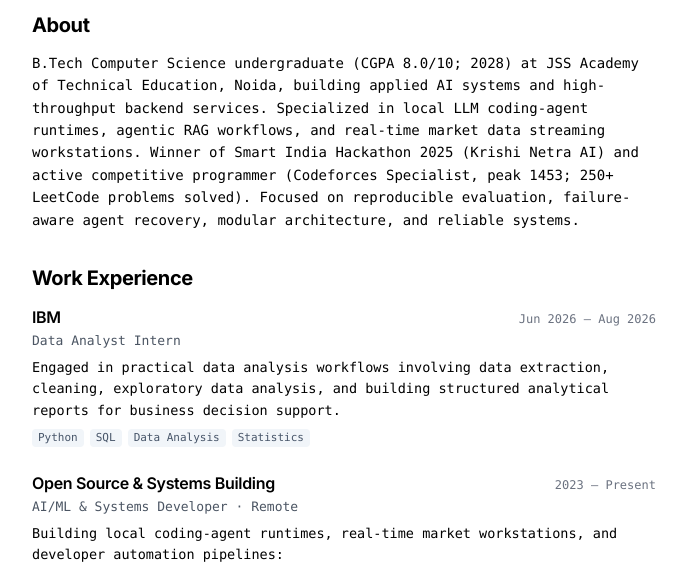
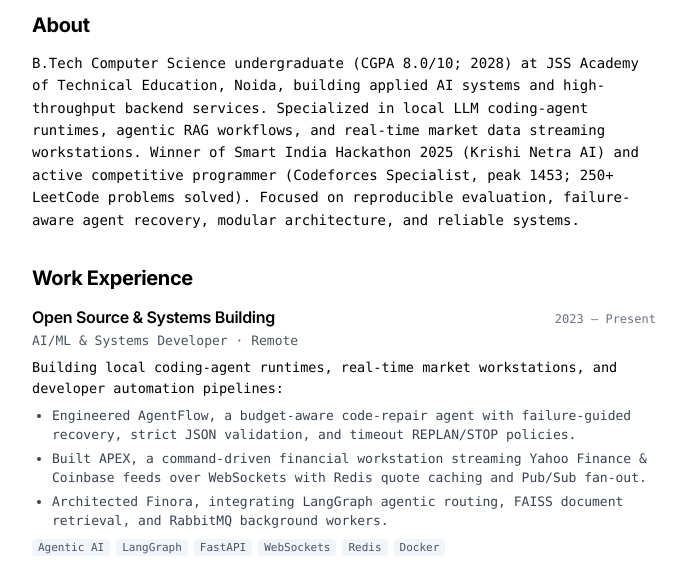
Before and after one commit to Vanshkumar16/Vanshkumar16.github.io, a plain HTML site: page index.html in a window 1280 px wide. Shown: the part 259-823 px from the top of the page, without its empty margins (296-983 px from the left). Drawn offline with Linux system fonts and the light colour scheme.

Commit message:
changes in experiences

```diff
--- a/index.html
+++ b/index.html
@@ -413,23 +413,6 @@
 
         <article class="work-item">
           <div class="item-header">
-            <h3 class="item-title"><a href="#">IBM</a></h3>
-            <span class="item-date">Jun 2026 – Aug 2026</span>
-          </div>
-          <div class="item-role">Data Analyst Intern</div>
-          <p class="item-desc">
-            Engaged in practical data analysis workflows involving data extraction, cleaning, exploratory data analysis, and building structured analytical reports for business decision support.
-          </p>
-          <div class="tag-list">
-            <span class="tag">Python</span>
-            <span class="tag">SQL</span>
-            <span class="tag">Data Analysis</span>
-            <span class="tag">Statistics</span>
-          </div>
-        </article>
-
-        <article class="work-item">
-          <div class="item-header">
             <h3 class="item-title"><a href="https://github.com/Vanshkumar16" target="_blank" rel="noreferrer">Open Source & Systems Building</a></h3>
             <span class="item-date">2023 – Present</span>
           </div>
```
